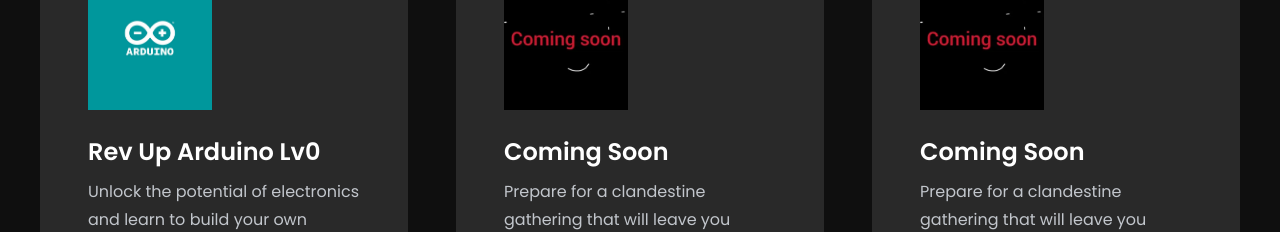
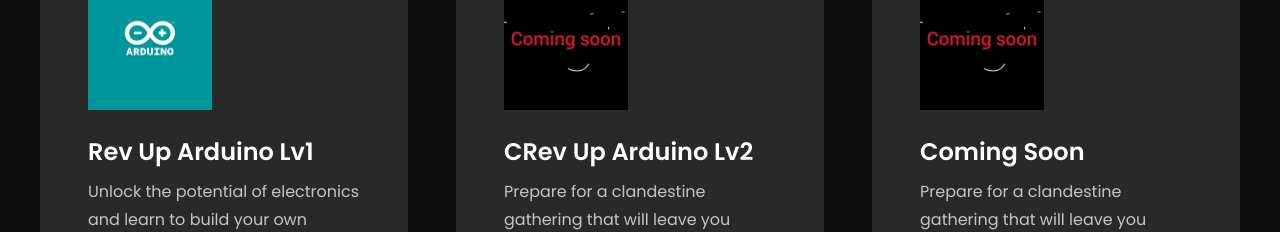
Before and after one commit to notkath/robotics-club-official-vitc.github.io, a website built with Parcel: page index.html in a window 1280 px wide. Shown: the part 3121-3353 px from the top of the page. Built offline with nearby package versions, Linux system fonts and the light colour scheme.

Commit message:
Update index.html

```diff
--- a/index.html
+++ b/index.html
@@ -333,7 +333,7 @@
                 />
               </div>
               <main class="card-content">
-                <h1 class="card-header"><span>Rev Up Arduino Lv0</span></h1>
+                <h1 class="card-header"><span>Rev Up Arduino Lv1</span></h1>
                 <p class="card-description">
                   <span>
                     Unlock the potential of electronics and learn to build your
@@ -353,7 +353,7 @@
                 />
               </div>
               <main class="card-content">
-                <h1 class="card-header"><span>Coming Soon</span></h1>
+                <h1 class="card-header"><span>CRev Up Arduino Lv2</span></h1>
                 <p class="card-description">
                   <span>
                     Prepare for a clandestine gathering that will leave you breathless,
```
